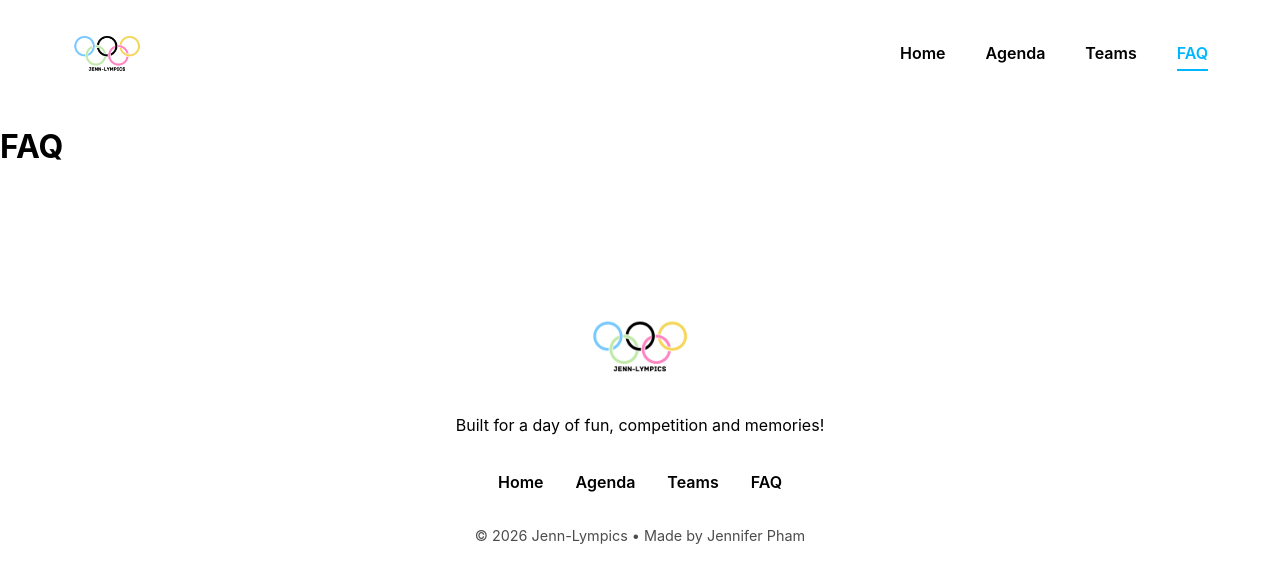
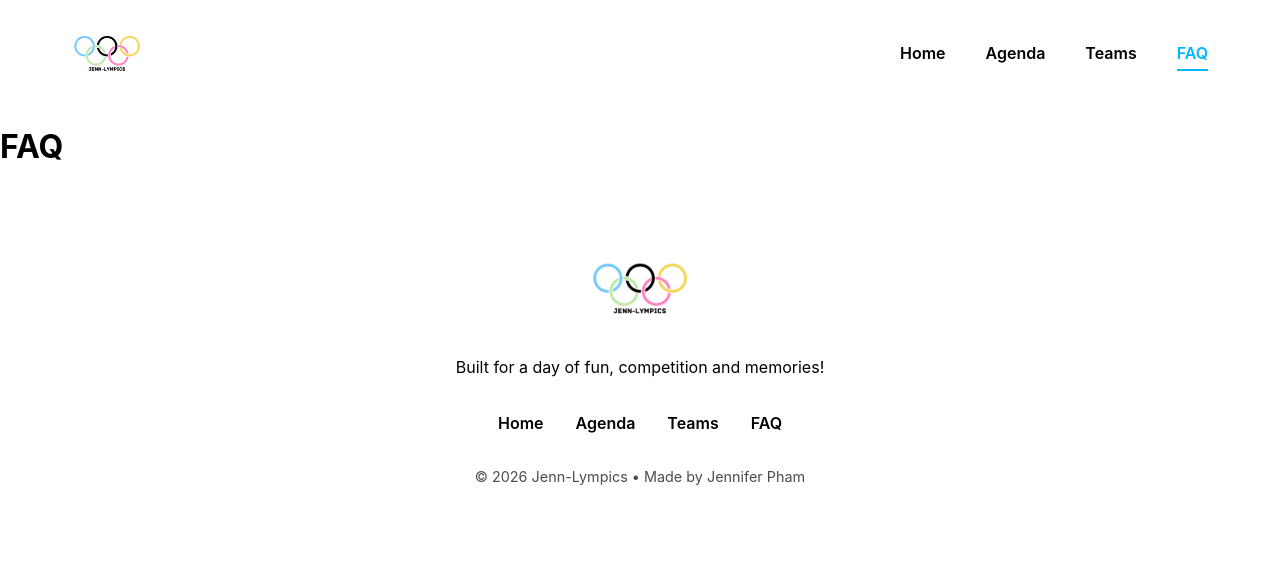
Before and after one commit to Jennipham/jenn-lympics, a React (Vite) app in the folder jenn-lympics-website/: page /faq in a window 1280 px wide. Shown: the top 582 px of the page. Built offline with nearby package versions, Linux system fonts and the light colour scheme.

Commit message:
adjusting footer top margin

```diff
--- a/jenn-lympics-website/src/components/Footer/Footer.css
+++ b/jenn-lympics-website/src/components/Footer/Footer.css
@@ -1,5 +1,5 @@
 .footer {
-    margin-top: 80px;
+    margin-top: 10px;
     padding: 50px 24px 40px;
 
     background: white;
```
